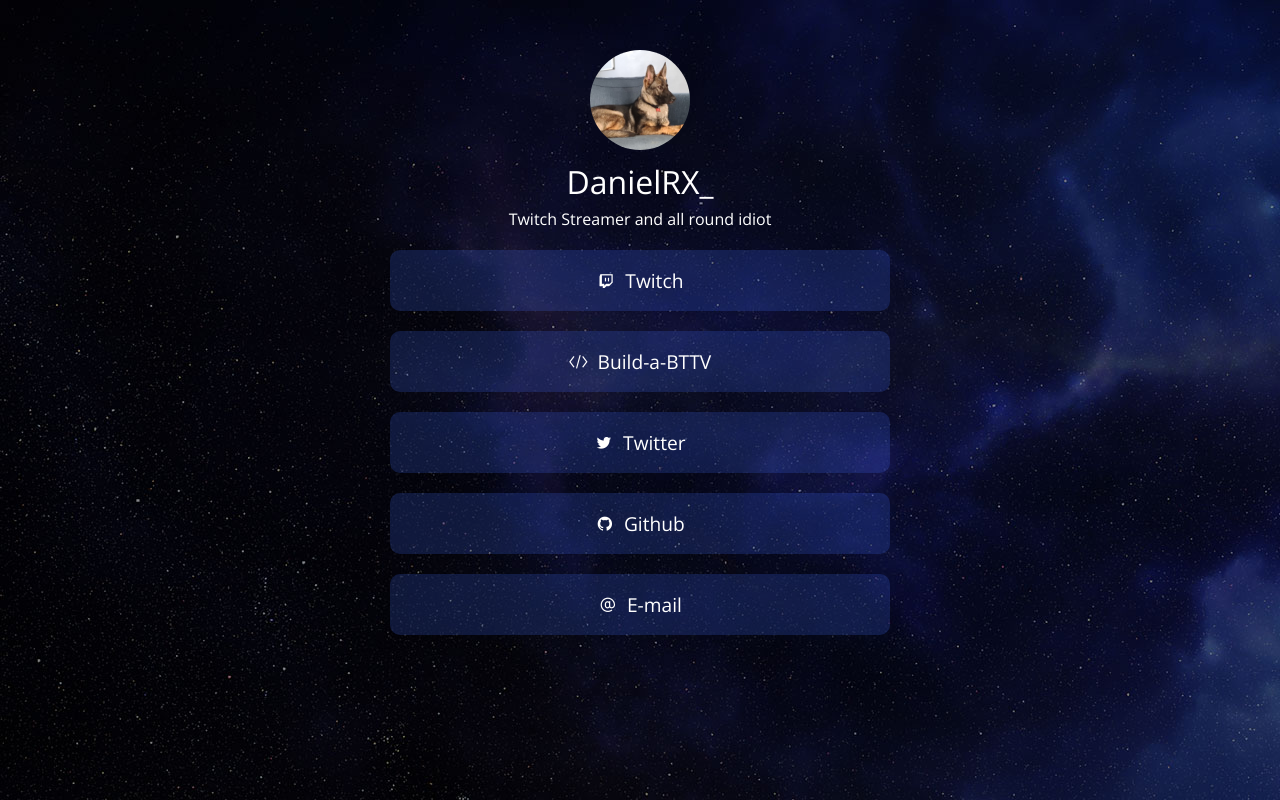
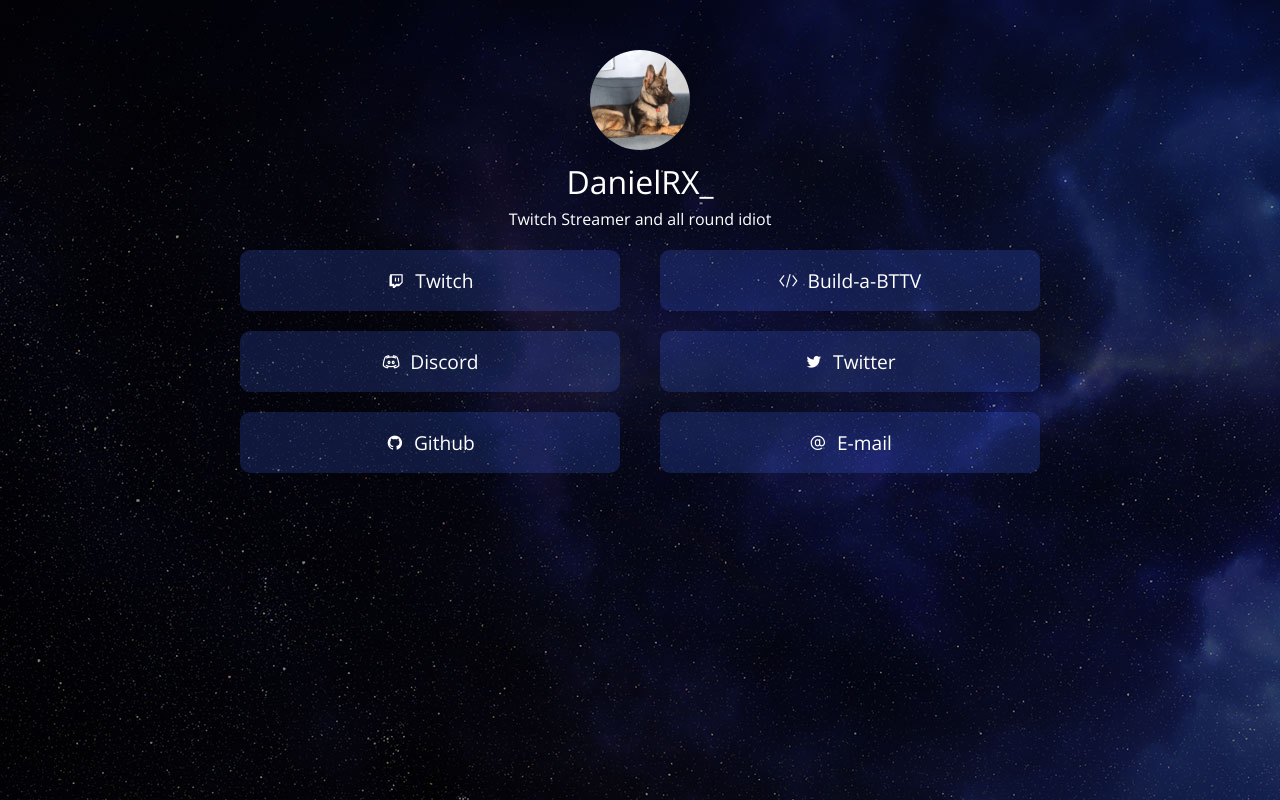
Before and after one commit to danielrx-stream/website, a plain HTML site: page index.html in a window 1280 px wide. Drawn offline with nearby package versions, Linux system fonts and the light colour scheme.

Commit message:
Add discord link Split links into columns

```diff
--- a/assets/css/style.css
+++ b/assets/css/style.css
@@ -38,10 +38,12 @@
 }
 
 #links {
-    max-width: 500px;
+    max-width: 800px;
     width: auto;
-    display: block;
+    display: grid;
     margin: 20px auto;
+    gap: 0px 5%;
+    grid-template-columns: 1fr 1fr;
 }
 
 .link {
--- a/index.html
+++ b/index.html
@@ -20,6 +20,7 @@
     <div id="links">
         <a class="link" href="/twitch" target="_blank"><i class="lab la-twitch" aria-hidden="true"></i>Twitch</a>
         <a class="link" href="/babttv" target="_blank"><i class="las la-code" aria-hidden="true"></i>Build-a-BTTV</a>
+        <a class="link" href="/discord" target="_blank"><i class="lab la-discord" aria-hidden="true"></i>Discord</a>
         <a class="link" href="/twitter" target="_blank"><i class="lab la-twitter"></i>Twitter</a>
         <a class="link" href="/github" target="_blank"><i class="lab la-github"></i>Github</a>
         <a class="link" href="/email" target="_blank"><i class="las la-at" aria-hidden="true"></i>E-mail</a>
```
Also changed, not shown: discord/index.html (added, +1 -0 lines).
